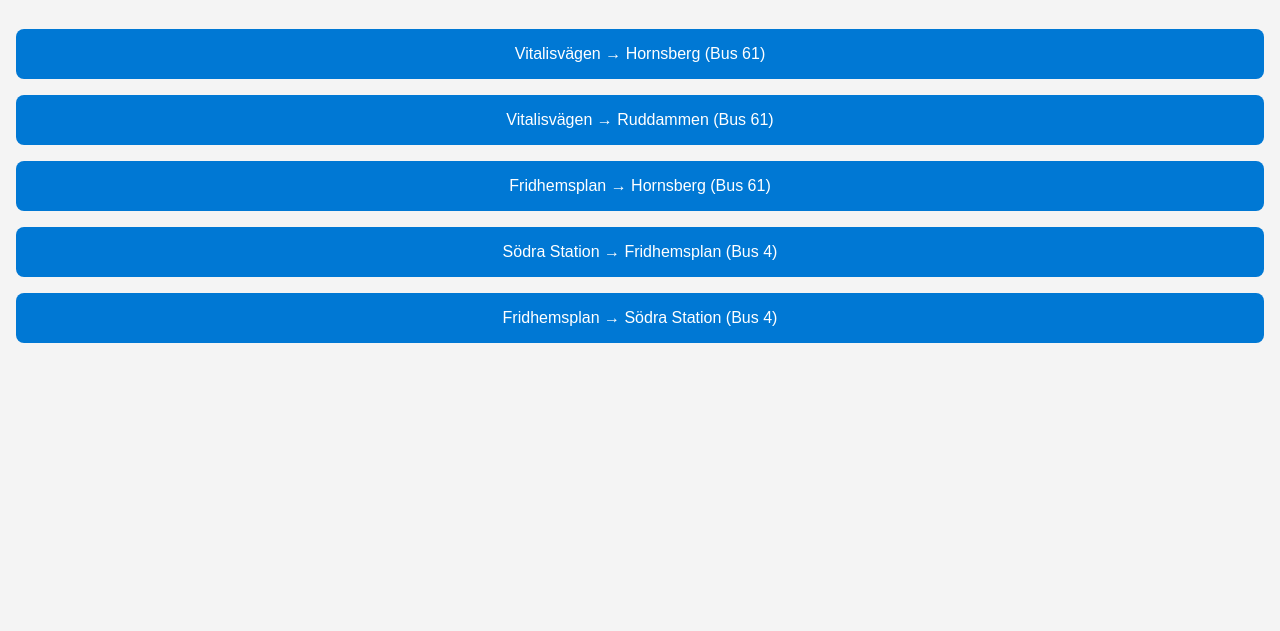
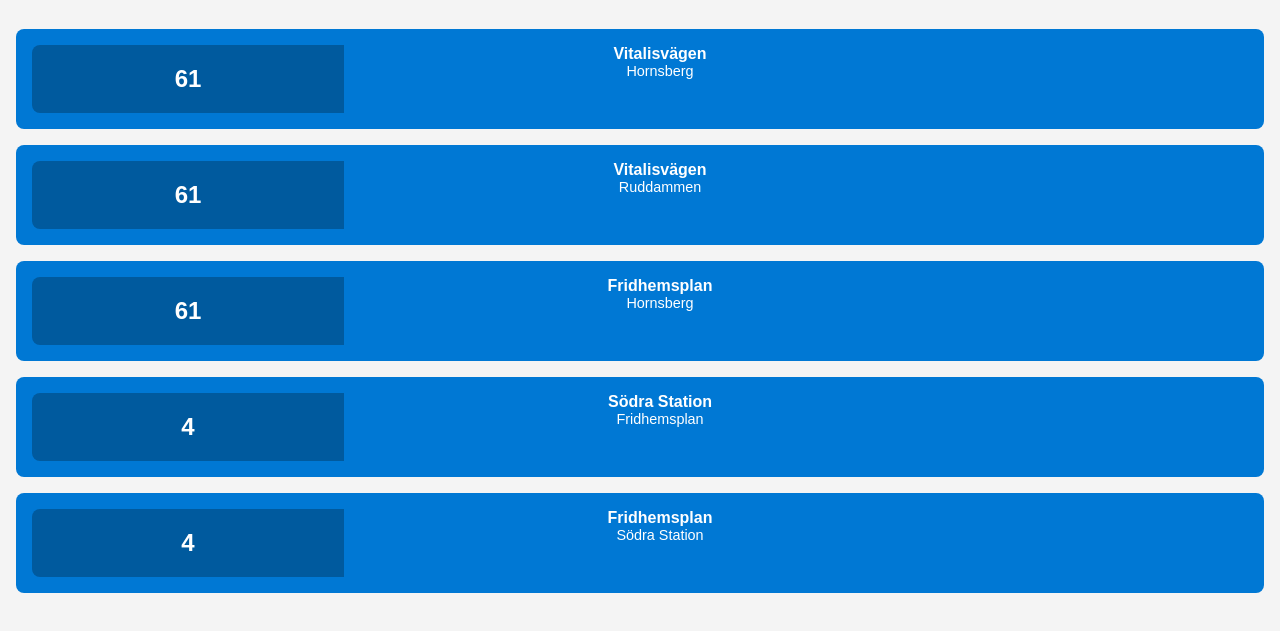
Before and after one commit to gggoce/sl, a plain HTML site: page index.html in a window 1280 px wide. Shown: the part 77-708 px from the top of the page. Drawn offline with Linux system fonts and the light colour scheme.

Commit message:
Refactor bus buttons and update API call handling

```diff
--- a/index.html
+++ b/index.html
@@ -31,7 +31,7 @@
     }
 
     button {
-      padding: 1rem;
+      padding: 0;
       font-size: 1rem;
       border: none;
       border-radius: 8px;
@@ -39,19 +39,60 @@
       color: white;
       cursor: pointer;
       transition: background-color 0.3s ease;
+      overflow: hidden;
     }
 
     button:hover {
       background-color: #005a9e;
     }
 
-    .output {
-      background-color: white;
+    .bus-button {
+      display: grid;
+      grid-template-columns: 1fr 2fr 1fr;
+      grid-template-rows: 1fr 1fr;
+      width: 100%;
+      height: 100%;
       padding: 1rem;
-      border-radius: 8px;
-      box-shadow: 0 2px 4px rgba(0,0,0,0.1);
-      white-space: pre-wrap;
-      display: none;
+    }
+
+    .bus-number {
+      grid-row: 1 / span 2;
+      display: flex;
+      align-items: center;
+      justify-content: center;
+      font-size: 1.5rem;
+      font-weight: bold;
+      background-color: #005a9e;
+      border-radius: 8px 0 0 8px;
+    }
+
+    .bus-route {
+      grid-column: 2;
+      display: flex;
+      flex-direction: column;
+      justify-content: center;
+      padding-left: 0.5rem;
+    }
+
+    .departure-location {
+      font-size: 1rem;
+      font-weight: bold;
+    }
+
+    .destination-location {
+      font-size: 0.9rem;
+    }
+
+    .departure-times {
+      grid-row: 1 / span 2;
+      grid-column: 3;
+      display: flex;
+      flex-direction: column;
+      justify-content: left;
+      align-items: normal;
+      padding-right: 0.5rem;
+      font-size: 0.9rem;
+      text-align: center;
     }
   </style>
 </head>
@@ -59,34 +100,72 @@
   <h1>SL Bus Departures</h1>
   <div class="button-container">
     <div class="button-group">
-      <button onclick="makeApiCall(1261, 1, 61, this)">Vitalisvägen → Hornsberg (Bus 61)</button>
-      <pre class="output"></pre>
+      <button onclick="makeApiCall(1261, 1, 61, this)">
+        <div class="bus-button">
+          <div class="bus-number">61</div>
+          <div class="bus-route">
+            <div class="departure-location">Vitalisvägen</div>
+            <div class="destination-location">Hornsberg</div>
+          </div>
+          <div class="departure-times"></div>
+        </div>
+      </button>
     </div>
     <div class="button-group">
-      <button onclick="makeApiCall(1261, 2, 61, this)">Vitalisvägen → Ruddammen (Bus 61)</button>
-      <pre class="output"></pre>
+      <button onclick="makeApiCall(1261, 2, 61, this)">
+        <div class="bus-button">
+          <div class="bus-number">61</div>
+          <div class="bus-route">
+            <div class="departure-location">Vitalisvägen</div>
+            <div class="destination-location">Ruddammen</div>
+          </div>
+          <div class="departure-times"></div>
+        </div>
+      </button>
     </div>
     <div class="button-group">
-      <button onclick="makeApiCall(9115, 1, 61, this)">Fridhemsplan → Hornsberg (Bus 61)</button>
-      <pre class="output"></pre>
+      <button onclick="makeApiCall(9115, 1, 61, this)">
+        <div class="bus-button">
+          <div class="bus-number">61</div>
+          <div class="bus-route">
+            <div class="departure-location">Fridhemsplan</div>
+            <div class="destination-location">Hornsberg</div>
+          </div>
+          <div class="departure-times"></div>
+        </div>
+      </button>
     </div>
     <div class="button-group">
-      <button onclick="makeApiCall(9530, 2, 4, this)">Södra Station → Fridhemsplan (Bus 4)</button>
-      <pre class="output"></pre>
+      <button onclick="makeApiCall(9530, 2, 4, this)">
+        <div class="bus-button">
+          <div class="bus-number">4</div>
+          <div class="bus-route">
+            <div class="departure-location">Södra Station</div>
+            <div class="destination-location">Fridhemsplan</div>
+          </div>
+          <div class="departure-times"></div>
+        </div>
+      </button>
     </div>
     <div class="button-group">
-      <button onclick="makeApiCall(9115, 1, 4, this)">Fridhemsplan → Södra Station (Bus 4)</button>
-      <pre class="output"></pre>
+      <button onclick="makeApiCall(9115, 1, 4, this)">
+        <div class="bus-button">
+          <div class="bus-number">4</div>
+          <div class="bus-route">
+            <div class="departure-location">Fridhemsplan</div>
+            <div class="destination-location">Södra Station</div>
+          </div>
+          <div class="departure-times"></div>
+        </div>
+      </button>
     </div>
   </div>
 
   <script>
     function makeApiCall(siteId, direction, line, button) {
       const url = `https://transport.integration.sl.se/v1/sites/${siteId}/departures?transport=BUS&line=${line}&forecast=60&direction=${direction}`;
-
-      const output = button.nextElementSibling;
-      output.style.display = 'block';
-      output.textContent = 'Loading...';
+      const timesContainer = button.querySelector('.departure-times');
+      timesContainer.innerHTML = '<div>Loading...</div>';
 
       fetch(url)
         .then(response => {
@@ -96,14 +175,13 @@
           return response.json();
         })
         .then(data => {
-          const displays = data.departures?.map(dep => dep.display).filter(Boolean);
-
-          output.textContent = displays.length
-            ? displays.join('\n')
-            : 'No display data found.';
+          const displays = data.departures?.map(dep => dep.display).filter(Boolean).slice(0, 3);
+          timesContainer.innerHTML = displays.length
+            ? displays.map(time => `<div>${time}</div>`).join('')
+            : '<div>No departures</div>';
         })
         .catch(error => {
-          output.textContent = 'Error: ' + error.message;
+          timesContainer.innerHTML = `<div>Error: ${error.message}</div>`;
         });
     }
   </script>
```
